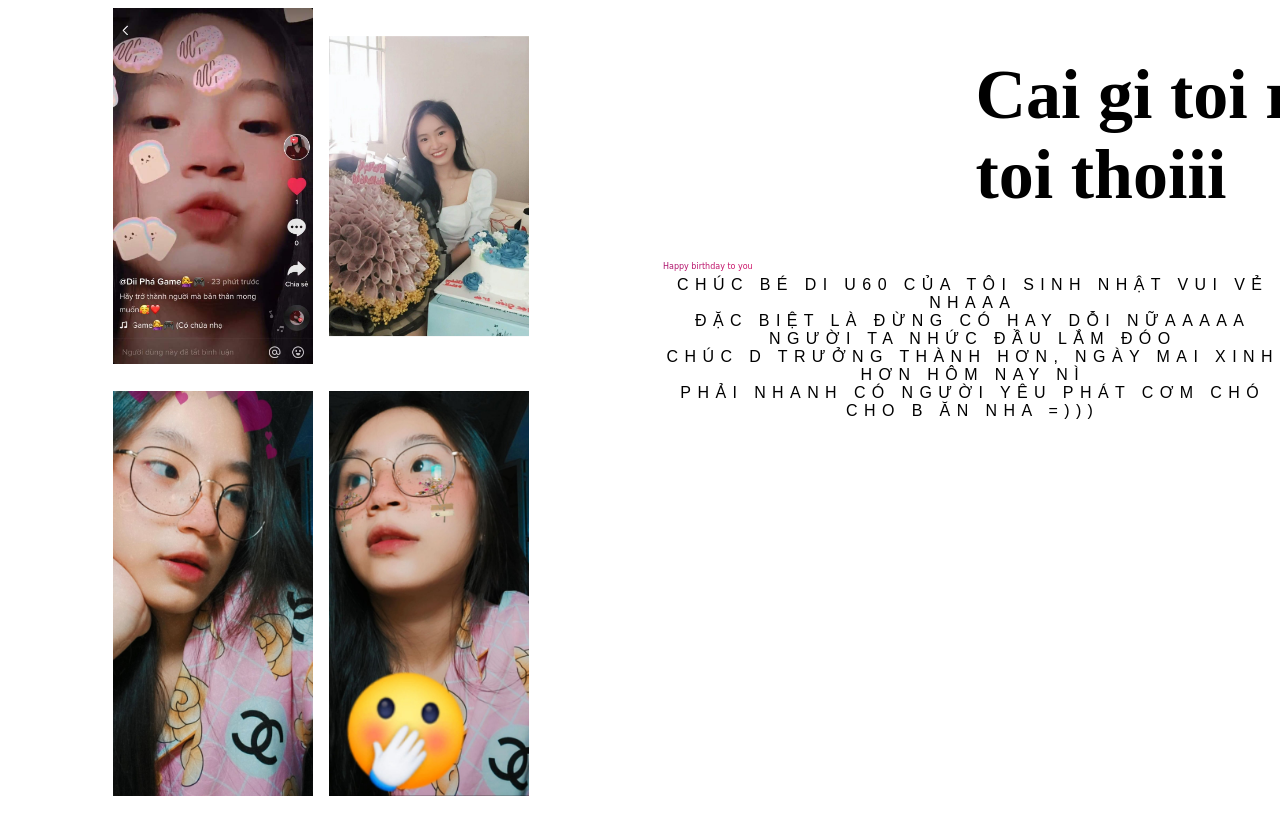
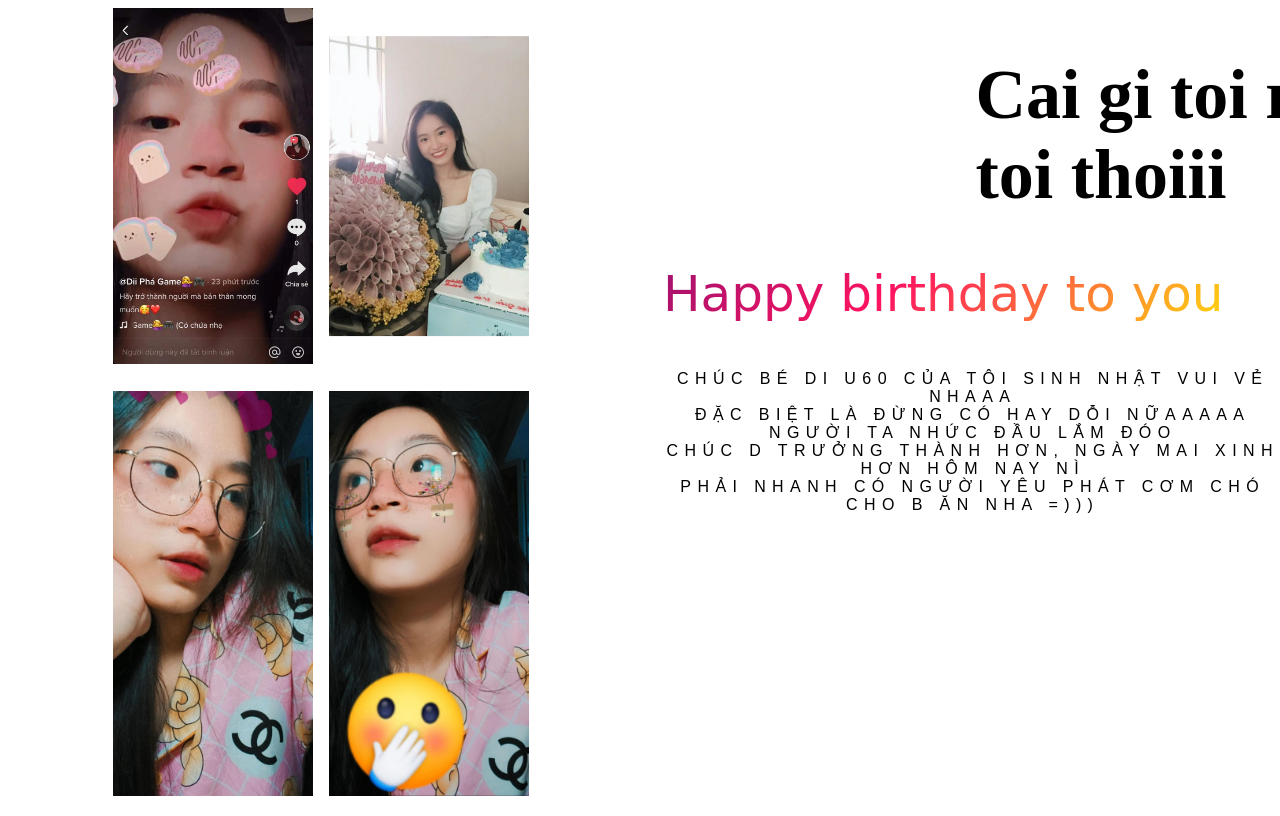
Before and after one commit to BaoNgocThienBao/BaoNgocThienBao.github.io, a plain HTML site: page index.html in a window 1280 px wide. Drawn offline with Linux system fonts and the light colour scheme.

Commit message:
Update tv.css

```diff
--- a/tv.css
+++ b/tv.css
@@ -26,7 +26,7 @@ div
 }
 .header-as-paragraph
 {
-    font-size:50%;
+    font-size:50px;
     font-family:cursive;
 }
 h1
```
